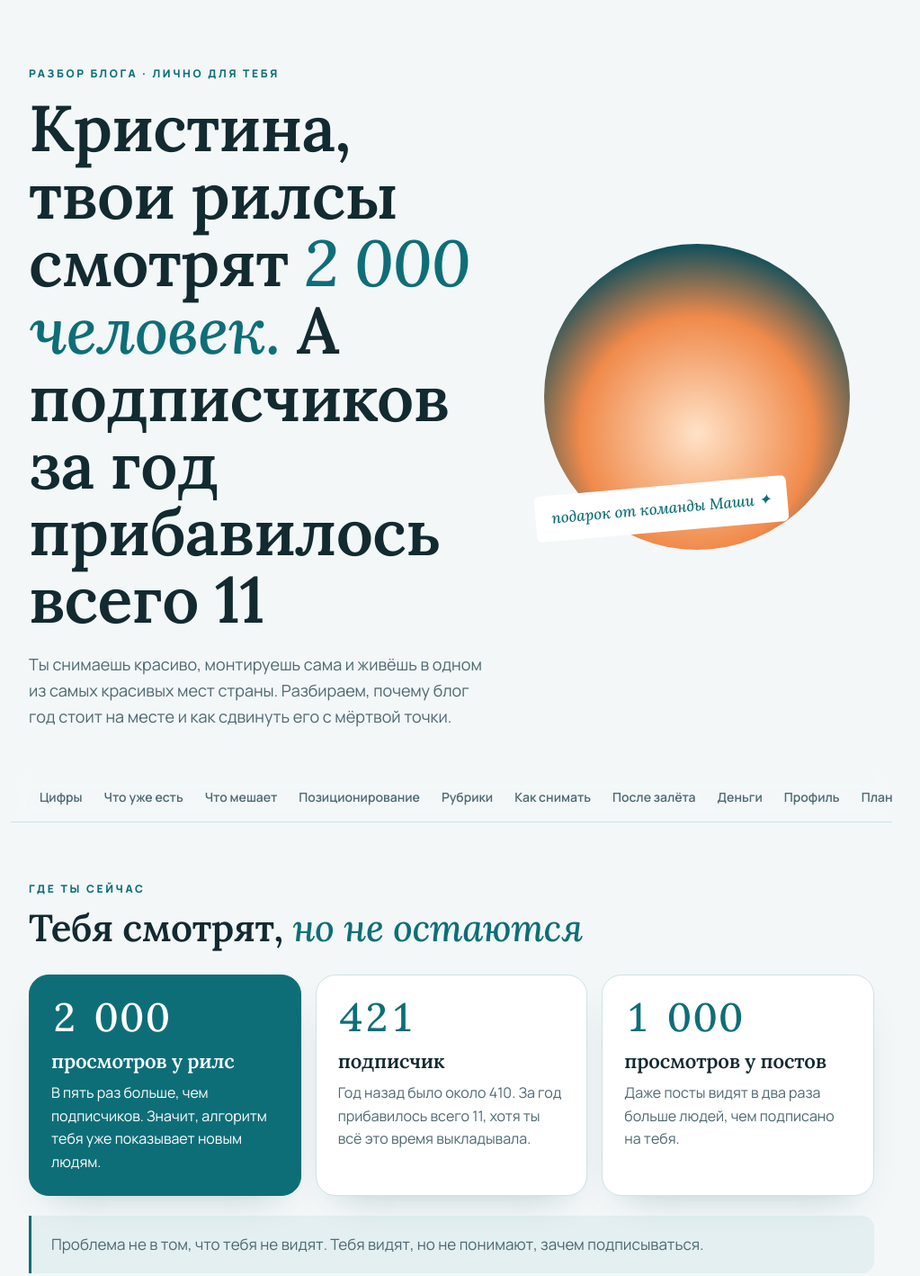
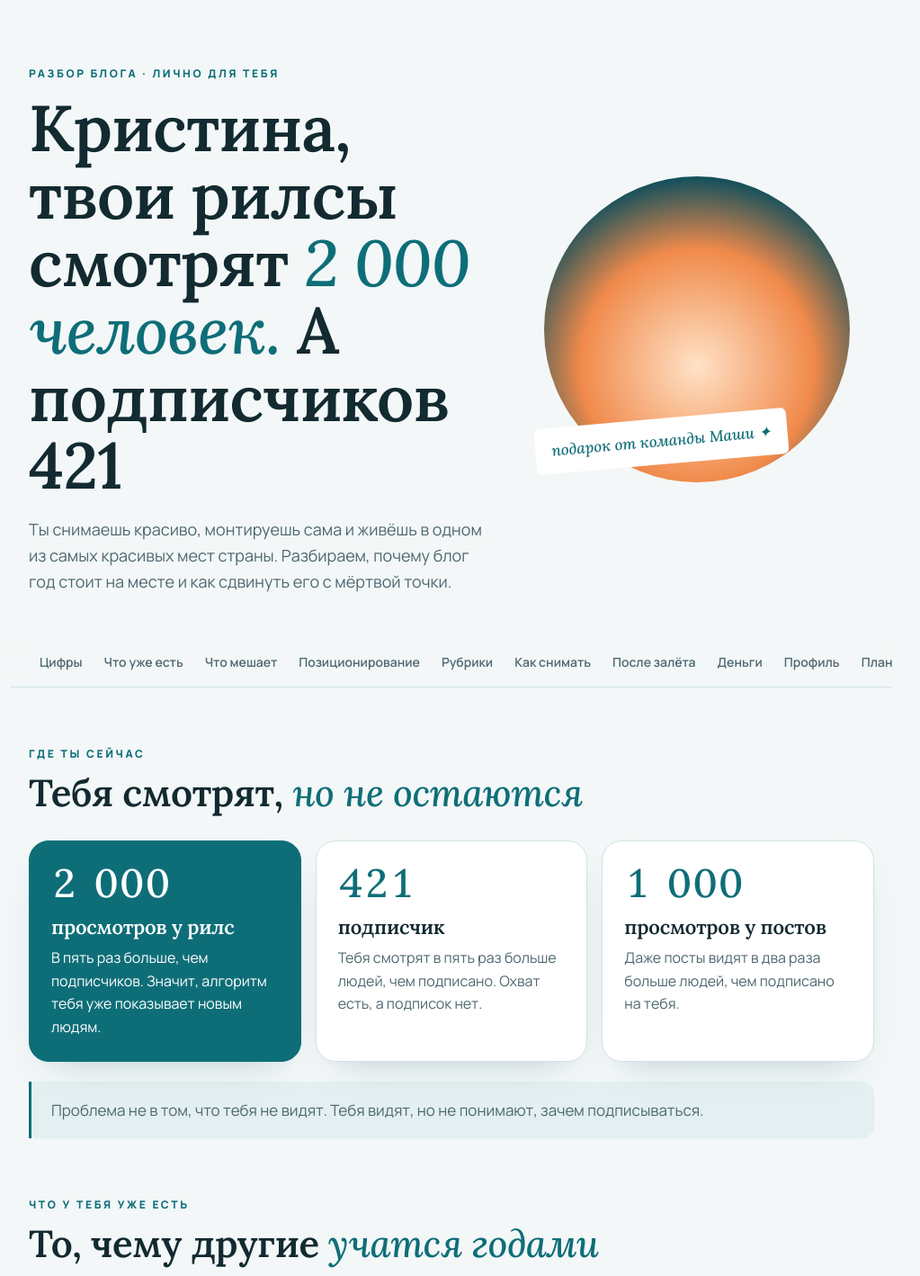
Before and after one commit to ggttfggdfghtf-sudo/-kris0z, a plain HTML site: page index.html in a window 1280 px wide. Shown: the top 1418 px of the page at 90% size, without its empty margins (138-1161 px from the left). Drawn offline with Linux system fonts and the light colour scheme.

Commit message:
Add files via upload

```diff
--- a/index.html
+++ b/index.html
@@ -94,7 +94,7 @@ section>.lead{color:var(--ink2);max-width:62ch;margin:14px 0 0}
   <header class="hero">
     <div>
       <div class="label">разбор блога · лично для тебя</div>
-      <h1>Кристина, твои рилсы смотрят <em>2 000 человек.</em> А подписчиков за год прибавилось всего 11</h1>
+      <h1>Кристина, твои рилсы смотрят <em>2 000 человек.</em> А подписчиков 421</h1>
       <p>Ты снимаешь красиво, монтируешь сама и живёшь в одном из самых красивых мест страны. Разбираем, почему блог год стоит на месте и как сдвинуть его с мёртвой точки.</p>
     </div>
     <div class="sun" aria-hidden="true"></div>
@@ -109,7 +109,7 @@ section>.lead{color:var(--ink2);max-width:62ch;margin:14px 0 0}
     <h2>Тебя смотрят, <em>но не остаются</em></h2>
     <div class="grid g3">
       <div class="card hot"><div class="big">2 000</div><h3>просмотров у рилс</h3><p>В пять раз больше, чем подписчиков. Значит, алгоритм тебя уже показывает новым людям.</p></div>
-      <div class="card"><div class="big">421</div><h3>подписчик</h3><p>Год назад было около 410. За год прибавилось всего 11, хотя ты всё это время выкладывала.</p></div>
+      <div class="card"><div class="big">421</div><h3>подписчик</h3><p>Тебя смотрят в пять раз больше людей, чем подписано. Охват есть, а подписок нет.</p></div>
       <div class="card"><div class="big">1 000</div><h3>просмотров у постов</h3><p>Даже посты видят в два раза больше людей, чем подписано на тебя.</p></div>
     </div>
     <div class="note">Проблема не в том, что тебя не видят. Тебя видят, но не понимают, зачем подписываться.</div>
@@ -248,7 +248,7 @@ section>.lead{color:var(--ink2);max-width:62ch;margin:14px 0 0}
   <div class="final">
     <div class="label">напоследок</div>
     <h2>У тебя есть всё, кроме системы. <em>И это решается</em></h2>
-    <p>Ты умеешь снимать, тебе это в кайф, вокруг тебя Приморье, и тебя уже смотрят. Но если продолжать выкладывать что получилось, следующий год будет таким же: плюс десяток подписчиков. Как собрать это в блог, который растёт и начинает приносить деньги, разберём на созвоне.</p>
+    <p>Ты умеешь снимать, тебе это в кайф, вокруг тебя Приморье, и тебя уже смотрят. Но если продолжать выкладывать что получилось, всё так и останется на месте. Как собрать это в блог, который растёт и начинает приносить деньги, разберём на созвоне.</p>
   </div>
 </div>
 
```
